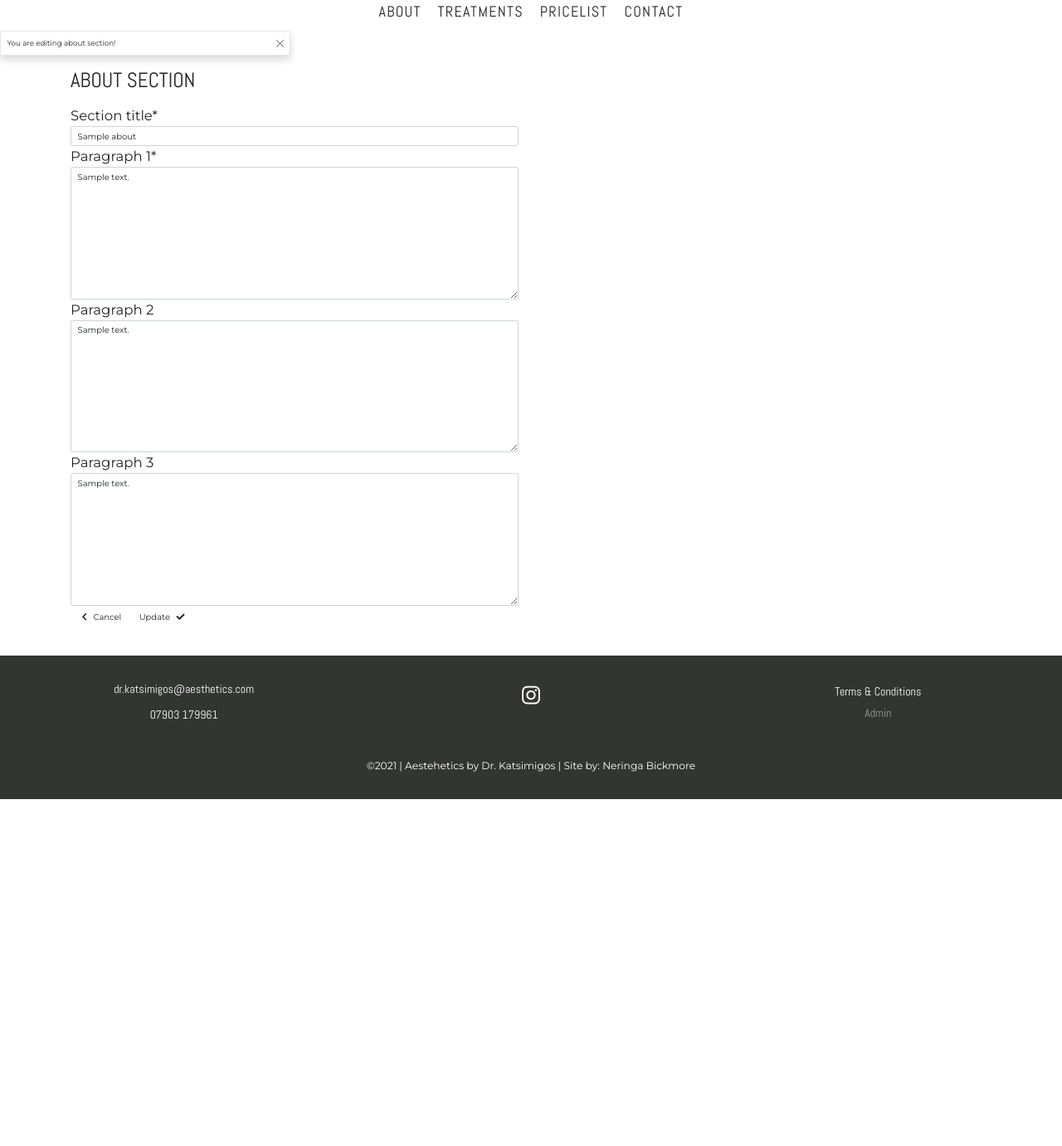
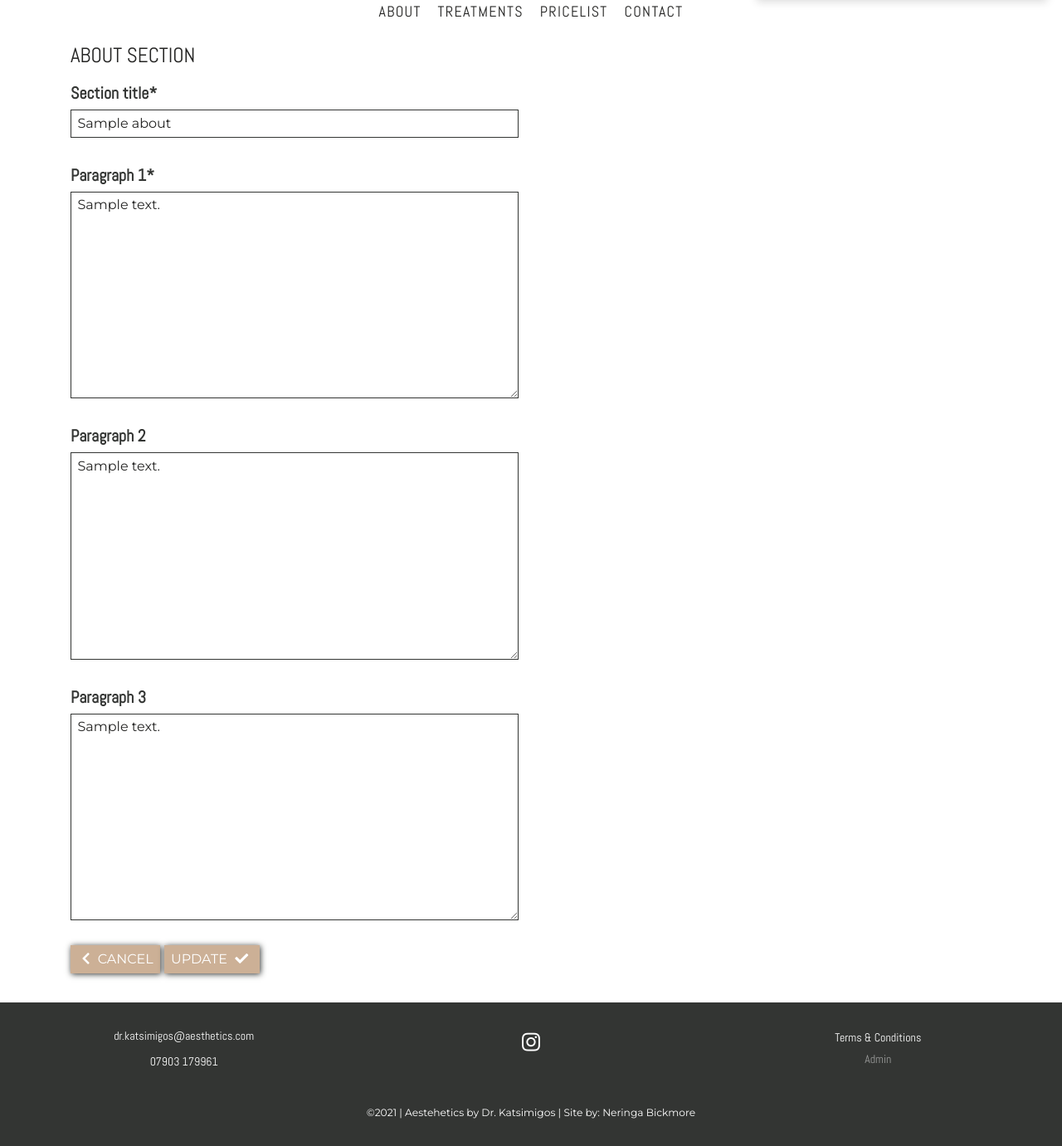
Before and after one commit to neringabickmore/dr.katsimigos.aesthetics, a Django app: page /edit/about/1/ in a window 1280 px wide. Shown: the part 240-1621 px from the top of the page at 83% size. Before the commit the page ends 1203 px from the top, so only its background shows below. Run offline with Django 3.2, Linux system fonts and the light colour scheme; a user stored in the database is signed in; tables that the repository leaves empty hold one stand-in row (values such as "Sample post"); some libraries are stand-ins or nearby versions.

Commit message:
Added style to buttons, toasts and crispy forms

```diff
--- a/static/css/base.css
+++ b/static/css/base.css
@@ -12,8 +12,6 @@
     --white: #ffffff;
     --grey: #FAF9FA;
     --tan: #CCB096;
-    --cyan: #CBF3F0;
-    --pink: #FCD5CE;
 
     /* box shadows */
     --dark-large-box-shadow: 6px 6px 12px var(--jet);
@@ -224,3 +222,63 @@ p {
 #admin-link {
     opacity: .5;
 }
+
+/* general button styling */
+.btn {
+    font-size: 1.6rem;
+    text-transform: uppercase;
+    border-radius: 0;
+    color: var(--white);
+    background-color: var(--tan);
+    box-shadow: var(--dark-small-box-shadow);
+}
+
+.btn:hover {
+    color: var(--white);
+    background-color: var(--jet)!important;
+    -webkit-box-shadow: var(--dark-small-box-shadow);
+    box-shadow: var(--dark-small-box-shadow);
+}
+
+/* All forms on the site */
+.form-control:focus {
+    -webkit-box-shadow: var(--dark-small-box-shadow) !important;
+    box-shadow: var(--dark-small-box-shadow) !important;
+}
+
+.field-styling {
+    border-radius: 0;
+    border: 1px solid var(--jet);
+    color: var(--black);
+    font-size: 1.6rem;
+    margin: .5rem 0 3rem 0;
+    font-family: var(--main-font);
+}
+
+.form-group label {
+    font-family: var(--header-font);
+    font-weight: bold;
+    font-size: 2rem;
+    color: var(--jet);
+}
+
+/* Bootstrap toasts */
+.message-container {
+    position: fixed;
+    top: 200px;
+    right: 18px;
+    z-index: 99999999999;
+}
+.custom-toast {
+    border-radius: 0!important;
+    border-top: 0!important;
+}
+.toast-body {
+    background-color: var(--tan);
+    color: var(--white);
+    font-size: 1.4rem;
+}
+
+.custom-toast .d-flex {
+    background-color: var(--tan);
+}
```
